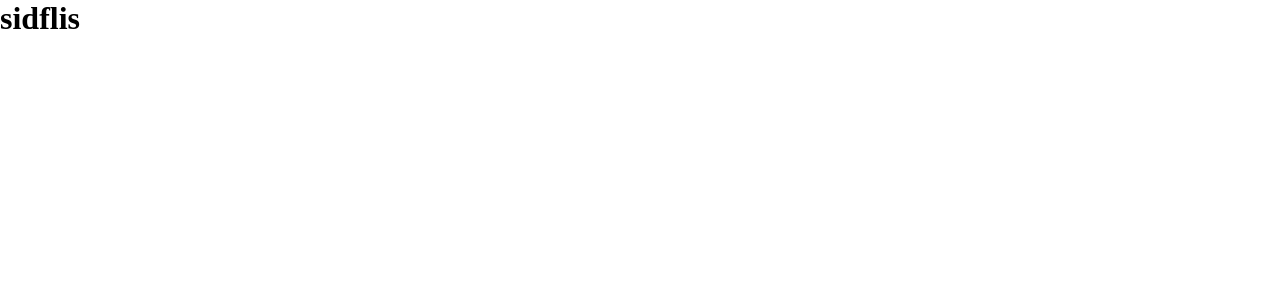
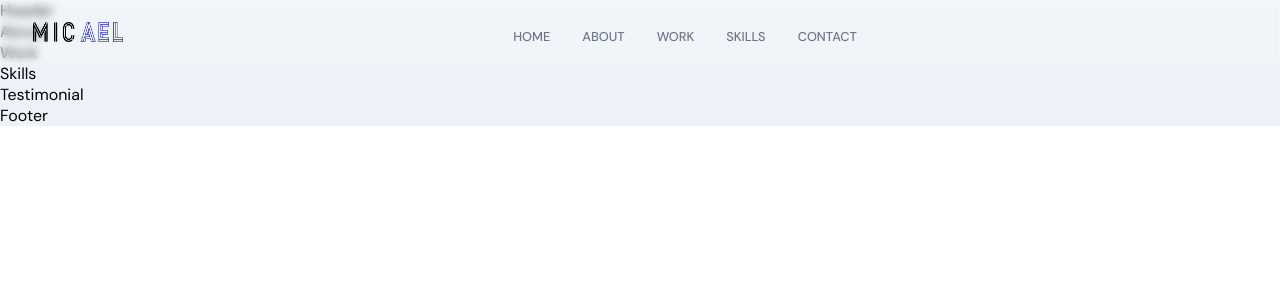
Before and after one commit to alenway/portfolio, a React (Create React App) app in the folder frontend_react/: page / in a window 1280 px wide. Shown: the top 300 px of the page. Built offline with nearby package versions, Linux system fonts and the light colour scheme.

Commit message:
navbar completed

```diff
--- a/frontend_react/src/App.js
+++ b/frontend_react/src/App.js
@@ -1,12 +1,14 @@
 import React from 'react';
 
 import { About, Footer, Header, Skills, Testimonial, Work } from './container';
+import { Navbar } from './components';
+import './App.scss'
 
 const App = () => {
   return(
     <div className="app">
+    <Navbar/>
     <Header/>
-    <h1>sidflis</h1>
     <About/>
     <Work/>
     <Skills/>
--- a/frontend_react/src/components/Navbar/Navbar.jsx
+++ b/frontend_react/src/components/Navbar/Navbar.jsx
@@ -1,12 +1,50 @@
-import React from 'react'
-import './Navbar.scss'
+import React, { useState } from 'react';
+import { HiMenuAlt4, HiX } from 'react-icons/hi';
+import { motion } from 'framer-motion';
+
+import { images } from '../../constants';
+import './Navbar.scss';
 
 const Navbar = () => {
+  const [toggle, setToggle] = useState(false);
+
   return (
-    <div>
+    <nav className="app__navbar">
+      <div className="app__navbar-logo">
+        <img src={images.logo} alt="logo" />
+      </div>
+      <ul className="app__navbar-links">
+        {['home', 'about', 'work', 'skills', 'contact'].map((item) => (
+          <li className="app__flex p-text" key={`link-${item}`}>
+            <div />
+            <a href={`#${item}`}>{item}</a>
+          </li>
+        ))}
+      </ul>
 
-    </div>
-  )
-}
+      <div className="app__navbar-menu">
+        <HiMenuAlt4 onClick={() => setToggle(true)} />
 
-export default Navbar
+        {toggle && (
+          <motion.div
+            whileInView={{ x: [300, 0] }}
+            transition={{ duration: 0.85, ease: 'easeOut' }}
+          >
+            <HiX onClick={() => setToggle(false)} />
+            <ul>
+              {['home', 'about', 'work', 'skills', 'contact'].map((item) => (
+                <li key={item}>
+                  <a href={`#${item}`} onClick={() => setToggle(false)}>
+                    {item}
+                  </a>
+                </li>
+              ))}
+            </ul>
+          </motion.div>
+        )}
+      </div>
+    </nav>
+  );
+};
+
+export default Navbar;
--- a/frontend_react/src/components/Navbar/Navbar.scss
+++ b/frontend_react/src/components/Navbar/Navbar.scss
@@ -0,0 +1,173 @@
+.app__navbar {
+    width: 100%;
+
+    display: flex;
+    justify-content: space-between;
+    align-items: center;
+
+    padding: 1rem 2rem;
+    background: rgba(255, 255, 255, 0.25);
+    // box-shadow: 0 8px 32px 0 rgba( 31, 38, 135, 0.37 );
+    backdrop-filter: blur(4px);
+    -webkit-backdrop-filter: blur(4px);
+    border: 1px solid rgba(255, 255, 255, 0.18);
+    position: fixed;
+    z-index: 2;
+  }
+
+  .app__navbar-logo {
+    display: flex;
+    justify-content: flex-start;
+    align-items: center;
+
+    img {
+      width: 90px;
+      height: 20px;
+
+      @media screen and (min-width: 2000px) {
+        width: 180px;
+        height: 40px;
+      }
+    }
+  }
+
+  .app__navbar-links {
+    flex: 1;
+    display: flex;
+    justify-content: center;
+    align-items: center;
+
+    list-style: none;
+
+    li {
+      margin: 0 1rem;
+      cursor: pointer;
+
+      flex-direction: column;
+
+      div {
+        width: 5px;
+        height: 5px;
+        background: transparent;
+        border-radius: 50%;
+
+        margin-bottom: 5px;
+      }
+
+      a {
+        color: var(--gray-color);
+        text-decoration: none;
+        flex-direction: column;
+
+        text-transform: uppercase;
+        font-weight: 500;
+
+        transition: all 0.3s ease-in-out;
+
+        &:hover {
+          color: var(--secondary-color);
+        }
+      }
+
+      &:hover {
+        div {
+          background: var(--secondary-color);
+        }
+      }
+    }
+
+    @media screen and (max-width: 900px) {
+      display: none;
+    }
+  }
+
+  .app__navbar-menu {
+    width: 35px;
+    height: 35px;
+    border-radius: 50%;
+    position: relative;
+
+    display: flex;
+    justify-content: center;
+    align-items: center;
+    background-color: var(--secondary-color);
+
+
+    svg {
+      width: 70%;
+      height: 70%;
+      color: var(--white-color);
+    }
+
+    div {
+      position: fixed;
+      top: 0;
+      bottom: 0;
+      right: 0;
+      z-index: 5;
+
+      padding: 1rem;
+
+      width: 80%;
+      height: 100vh;
+
+      display: flex;
+      justify-content: flex-end;
+      align-items: flex-end;
+      flex-direction: column;
+
+      background: url('../../assets/bgWhite.png');
+      background-color: var(--white-color);
+      background-size: cover;
+      background-repeat: repeat;
+
+      /* top box shadow */
+      box-shadow: 0px 0px 20px rgba(168, 168, 168, 0.15);
+
+      svg {
+        width: 35px;
+        height: 35px;
+        color: var(--secondary-color);
+        margin: 0.5rem 1rem;
+      }
+
+      ul {
+        list-style: none;
+        margin: 0;
+        padding: 0;
+        height: 100%;
+        width: 100%;
+
+        display: flex;
+        justify-content: flex-start;
+        align-items: flex-start;
+        flex-direction: column;
+
+        li {
+          margin: 1rem;
+
+          a {
+            color: var(--gray-color);
+            text-decoration: none;
+            font-size: 1rem;
+            text-transform: uppercase;
+            font-weight: 500;
+
+            transition: all 0.3s ease-in-out;
+
+            &:hover {
+              color: var(--secondary-color);
+            }
+          }
+        }
+      }
+
+      @media screen and (min-width: 900px) {
+        display: none;
+      }
+    }
+
+    @media screen and (min-width: 900px) {
+      display: none;
+    }
+  }
--- a/frontend_react/src/components/index.js
+++ b/frontend_react/src/components/index.js
@@ -0,0 +1 @@
+export {default as Navbar} from './Navbar/Navbar'
--- /dev/null
+++ b/frontend_react/src/constants/images.js
@@ -0,0 +1,72 @@
+import email from '../assets/email.png';
+import mobile from '../assets/mobile.png';
+import api from '../assets/api.png';
+import cpp from '../assets/cpp.png';
+import css from '../assets/css.png';
+import figma from '../assets/figma.png';
+import flutter from '../assets/flutter.png';
+import git from '../assets/git.png';
+import graphql from '../assets/graphql.png';
+import html from '../assets/html.png';
+import javascript from '../assets/javascript.png';
+import mu5 from '../assets/mu5.png';
+import node from '../assets/node.png';
+import python from '../assets/python.png';
+import react from '../assets/react.png';
+import redux from '../assets/redux.png';
+import sass from '../assets/sass.png';
+import typescript from '../assets/typescript.png';
+import vue from '../assets/vue.png';
+
+import about01 from '../assets/about01.png';
+import about02 from '../assets/about02.png';
+import about03 from '../assets/about03.png';
+import about04 from '../assets/about04.png';
+
+import profile from '../assets/profile.png';
+import circle from '../assets/circle.svg';
+import logo from '../assets/logo.png';
+
+import adidas from '../assets/adidas.png';
+import amazon from '../assets/amazon.png';
+import asus from '../assets/asus.png';
+import bolt from '../assets/bolt.png';
+import nb from '../assets/nb.png';
+import skype from '../assets/skype.png';
+import spotify from '../assets/spotify.png';
+
+export default {
+  email,
+  mobile,
+  api,
+  cpp,
+  css,
+  figma,
+  flutter,
+  git,
+  graphql,
+  html,
+  javascript,
+  mu5,
+  node,
+  python,
+  react,
+  redux,
+  sass,
+  typescript,
+  vue,
+  about01,
+  about02,
+  about03,
+  about04,
+  profile,
+  circle,
+  logo,
+  adidas,
+  amazon,
+  asus,
+  bolt,
+  nb,
+  skype,
+  spotify,
+};
--- /dev/null
+++ b/frontend_react/src/constants/index.js
@@ -0,0 +1,3 @@
+import images from './images';
+
+export { images };
--- a/frontend_react/src/container/About/About.jsx
+++ b/frontend_react/src/container/About/About.jsx
@@ -4,7 +4,7 @@ import "./About.scss"
 const About = () => {
   return (
     <div>
-
+      About
     </div>
   )
 }
--- a/frontend_react/src/container/Footer/Footer.jsx
+++ b/frontend_react/src/container/Footer/Footer.jsx
@@ -5,7 +5,7 @@ import "./Footer.scss"
 const Footer = () => {
   return (
     <div>
-
+      Footer
     </div>
   )
 }
--- a/frontend_react/src/container/Header/Header.jsx
+++ b/frontend_react/src/container/Header/Header.jsx
@@ -5,7 +5,7 @@ import "./Header.scss"
 const Header = () => {
   return (
     <div>
-
+      Header
     </div>
   )
 }
--- a/frontend_react/src/container/Skills/Skills.jsx
+++ b/frontend_react/src/container/Skills/Skills.jsx
@@ -5,7 +5,7 @@ import "./Skills.scss"
 const Skills = () => {
   return (
     <div>
-
+      Skills
     </div>
   )
 }
--- a/frontend_react/src/container/Testimonial/Testimonial.jsx
+++ b/frontend_react/src/container/Testimonial/Testimonial.jsx
@@ -5,7 +5,7 @@ import "./Testimonial.scss"
 const Testimonial = () => {
   return (
     <div>
-
+      Testimonial
     </div>
   )
 }
--- a/frontend_react/src/container/Work/Work.jsx
+++ b/frontend_react/src/container/Work/Work.jsx
@@ -5,7 +5,7 @@ import "./Work.scss"
 const Work = () => {
   return (
     <div>
-
+      Work
     </div>
   )
 }
```
